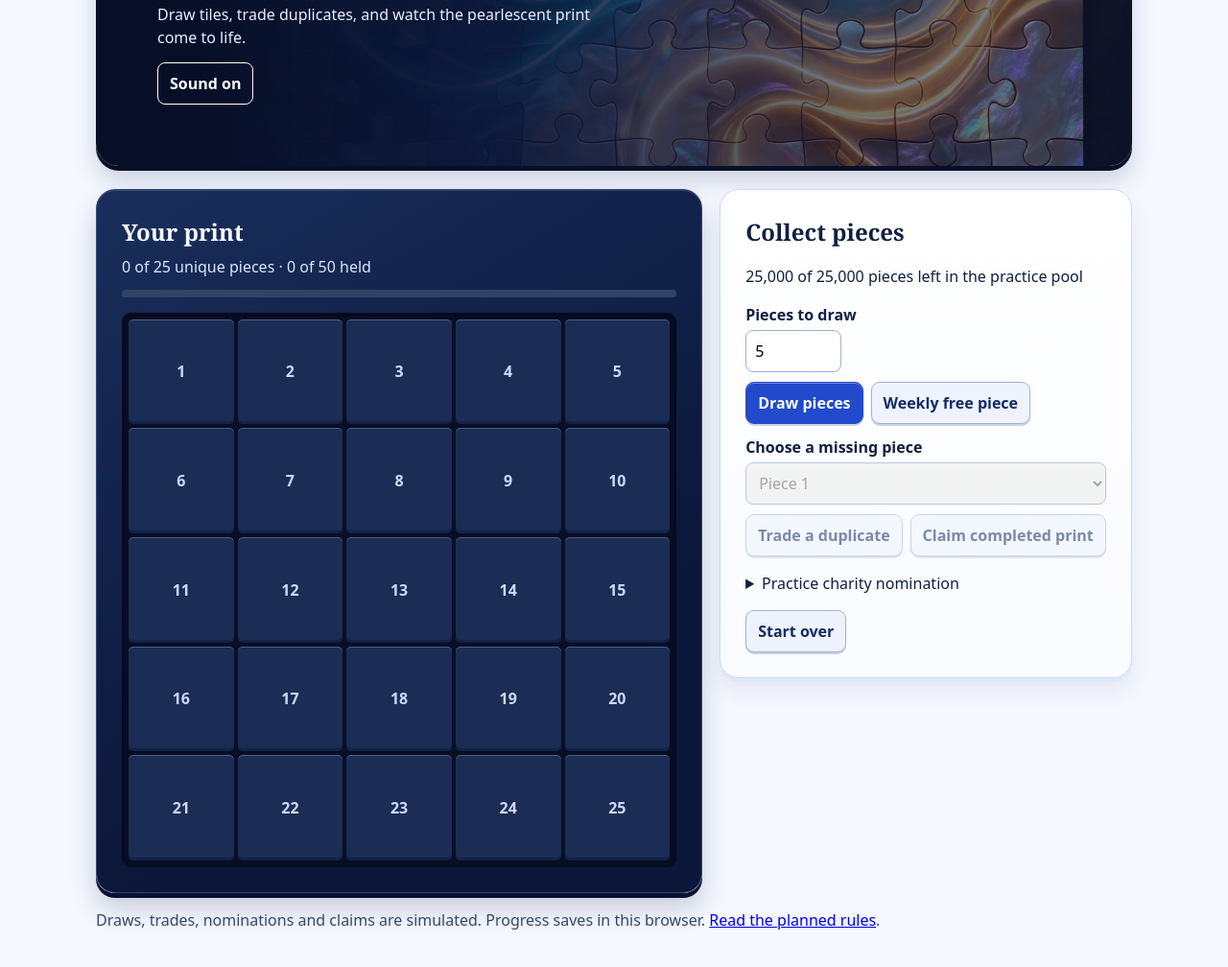
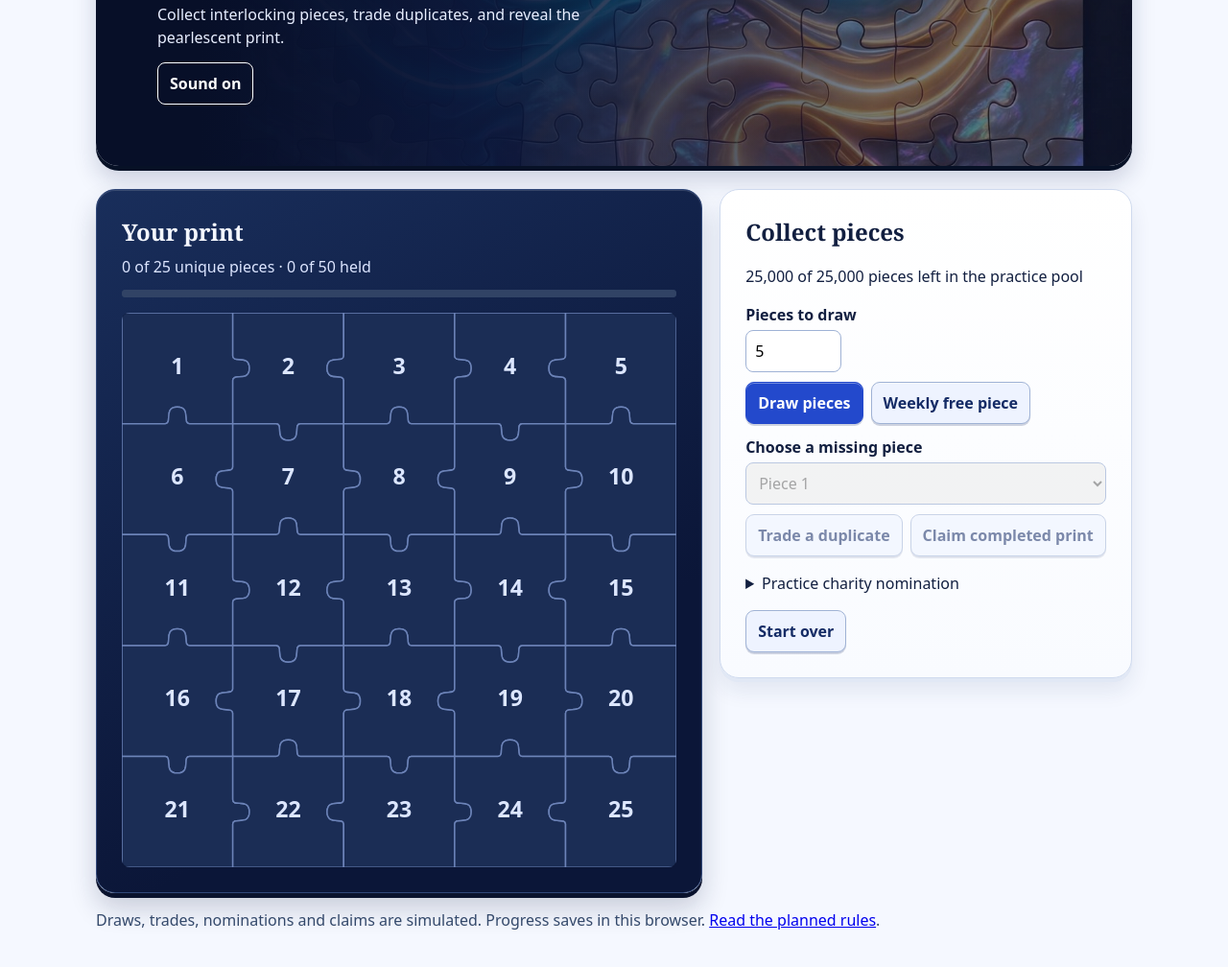
Before and after one commit to anshujoshi15-web/arcade, a website with bundled scripts: page raffle/public/puzzle.html in a window 1280 px wide. Shown: the part 316-1324 px from the top of the page at 96% size. Built offline with nearby package versions, Linux system fonts and the light colour scheme.

Commit message:
Turn Puzzle Print artwork into interlocking jigsaw pieces

```diff
--- a/raffle/public/practice.css
+++ b/raffle/public/practice.css
@@ -65,3 +65,13 @@
 .practice-complete { color: #095641; font-weight: 700; }
 .practice-note { color: #34496b; }
 @media (max-width: 690px) { .practice-grid { grid-template-columns: 1fr; } }
+
+.jigsaw-board { display: block; width: 100%; height: auto; border-radius: 8px; background: #070f26; }
+.jigsaw-edge { fill: #1b2d55; stroke: #6c83b8; stroke-width: 1.3; }
+.jigsaw-piece.owned .jigsaw-edge { fill: none; stroke: #e0eaff; }
+.jigsaw-piece text { fill: #dce6ff; font-weight: 700; font-size: 20px; }
+.jigsaw-piece.owned text { paint-order: stroke; stroke: #0a142c; stroke-width: 5px; }
+.jigsaw-board.completed .jigsaw-edge { stroke: none; }
+.jigsaw-piece .just-found { animation: jigsaw-reveal .35s ease-out; }
+@keyframes jigsaw-reveal { from { opacity: .3; } }
+@media (prefers-reduced-motion: reduce) { .jigsaw-piece .just-found { animation: none; } }
--- a/raffle/public/puzzle.html
+++ b/raffle/public/puzzle.html
@@ -4,14 +4,14 @@
 <header class="arcade-header"><div class="arcade-chrome"><a href="/" class="arcade-brand">House Arcade</a><nav class="arcade-nav" aria-label="Main navigation"><a href="/">Games</a><a href="/raffle">House Raffle</a><a href="/puzzle-print" aria-current="page">Puzzle Print</a><a href="/help">Help</a></nav><div class="wallet-actions"><button type="button" class="wallet-button" id="connect" data-wallet-header disabled>Connect wallet</button><span class="wallet-feedback" id="wallet-feedback" role="status"></span></div></div></header><main class="practice puzzle">
   <section class="practice-hero">
     <small>Free practice</small><h1>Puzzle Print</h1>
-    <p>Draw tiles, trade duplicates, and watch the pearlescent print come to life.</p>
+    <p>Collect interlocking pieces, trade duplicates, and reveal the pearlescent print.</p>
   </section>
   <div class="practice-grid">
     <section class="practice-board" aria-labelledby="print-title">
       <h2 id="print-title">Your print</h2>
       <p id="collection"></p>
       <progress id="print-progress" max="25" value="0" aria-label="Unique print pieces collected"></progress>
-      <div class="practice-tiles" id="board" aria-label="Puzzle collection"></div>
+      <svg class="jigsaw-board" id="board" viewBox="0 0 500 500" role="group" aria-label="Jigsaw collection"></svg>
     </section>
     <section class="practice-panel">
       <h2>Collect pieces</h2><p id="pool"></p>
--- a/raffle/public/puzzle.js
+++ b/raffle/public/puzzle.js
@@ -62,6 +62,63 @@ function loadGame() {
   return newGame();
 }
 
+// Trace each seam in board coordinates so adjoining pieces share the same curve.
+function seam(x, y, dx, dy, tab) {
+  const point = (along, depth = 0) =>
+    [x + dx * along - Math.abs(dy) * depth * tab, y + dy * along + Math.abs(dx) * depth * tab].join(' ');
+  if (!tab) return 'L ' + point(100);
+  return 'L ' + point(39) + ' C ' + point(46) + ' ' + point(37, 15) + ' ' + point(50, 15) +
+    ' C ' + point(63, 15) + ' ' + point(54) + ' ' + point(61) + ' L ' + point(100);
+}
+
+export function jigsawPath(id) {
+  const column = (id - 1) % 5;
+  const row = Math.floor((id - 1) / 5);
+  const polarity = (x, y) => (x + y) % 2 ? -1 : 1;
+  return 'M 0 0 ' +
+    seam(0, 0, 1, 0, row ? polarity(column, row) : 0) + ' ' +
+    seam(100, 0, 0, 1, column < 4 ? polarity(column + 1, row) : 0) + ' ' +
+    seam(100, 100, -1, 0, row < 4 ? polarity(column, row + 1) : 0) + ' ' +
+    seam(0, 100, 0, -1, column ? polarity(column, row) : 0) + ' Z';
+}
+
+function svgElement(tag, attributes) {
+  const element = document.createElementNS('http://www.w3.org/2000/svg', tag);
+  for (const [name, value] of Object.entries(attributes)) element.setAttribute(name, value);
+  return element;
+}
+
+function renderPiece(id, count, claimed, revealed) {
+  const x = ((id - 1) % 5) * 100;
+  const y = Math.floor((id - 1) / 5) * 100;
+  const shown = count > 0 || claimed;
+  const path = jigsawPath(id);
+  const clipId = 'print-piece-' + id;
+  const item = svgElement('g', {
+    transform:'translate(' + x + ' ' + y + ')',
+    class:shown ? 'jigsaw-piece owned' : 'jigsaw-piece',
+    role:'img',
+    'aria-label':'Piece ' + id + (claimed ? ', completed' : ', ' + count + ' held')
+  });
+  const art = svgElement('g', {class:revealed ? 'just-found' : ''});
+  if (shown) {
+    const clip = svgElement('clipPath', {id:clipId});
+    clip.append(svgElement('path', {d:path}));
+    art.append(clip, svgElement('image', {
+      href:'/puzzle-art.jpg', x:-x, y:-y, width:500, height:500,
+      preserveAspectRatio:'xMidYMid slice', 'clip-path':'url(#' + clipId + ')'
+    }));
+  }
+  art.append(svgElement('path', {d:path, class:'jigsaw-edge'}));
+  if (!claimed) {
+    const number = svgElement('text', {x:50, y:55, 'text-anchor':'middle', 'aria-hidden':'true'});
+    number.textContent = count > 1 ? id + ' ×' + count : id;
+    art.append(number);
+  }
+  item.append(art);
+  return item;
+}
+
 function setup() {
   const el = id => document.getElementById(id);
   let game = loadGame();
@@ -73,22 +130,9 @@ function setup() {
 
   function render(revealed = []) {
     const absent = missing(game);
-    el('board').replaceChildren(...types.map(id => {
-      const item = document.createElement('div');
-      const count = game.held[id];
-      item.className = count || game.claimed ? 'piece owned' : 'piece';
-      if (revealed.includes(id)) item.classList.add('just-found');
-      if (count || game.claimed) {
-        item.style.backgroundPosition = ((id - 1) % 5) * 25 + '% ' + Math.floor((id - 1) / 5) * 25 + '%';
-        if (!game.claimed) {
-          const badge = document.createElement('b');
-          badge.textContent = count > 1 ? id + ' ×' + count : id;
-          item.append(badge);
-        }
-      } else item.textContent = id;
-      item.setAttribute('aria-label', 'Piece ' + id + (game.claimed ? ', completed' : ', ' + count + ' held'));
-      return item;
-    }));
+    el('board').classList.toggle('completed', game.claimed);
+    el('board').replaceChildren(...types.map(id =>
+      renderPiece(id, game.held[id], game.claimed, revealed.includes(id))));
     el('collection').textContent = game.claimed ? 'Completed print claimed' :
       (25 - absent.length) + ' of 25 unique pieces · ' + total(game) + ' of 50 held';
     el('print-progress').value = game.claimed ? 25 : 25 - absent.length;
```
